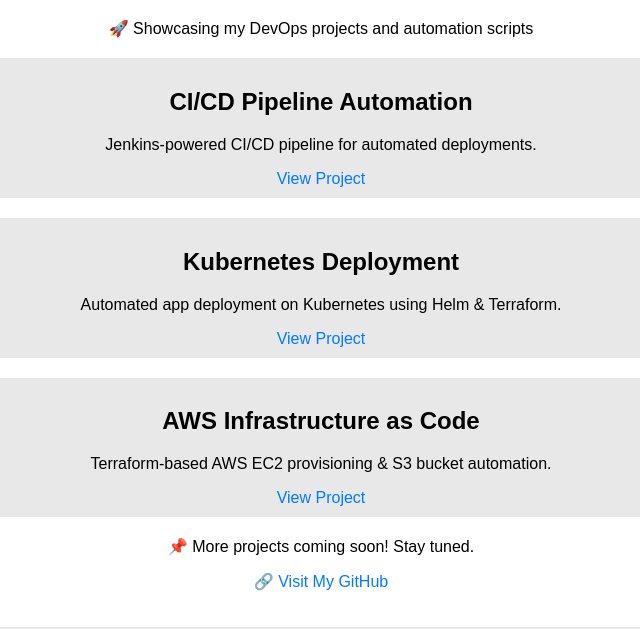
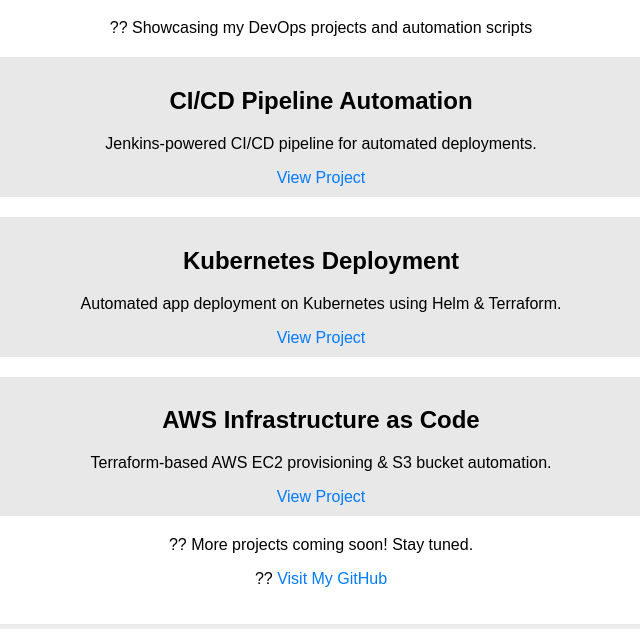
Before and after one commit to arafatyasir-devops/arafatyasir.github.io, a plain HTML site: page index.html in a window 1280 px wide. Shown: the part 89-718 px from the top of the page, without its empty margins (319-959 px from the left). Drawn offline with Linux system fonts and the light colour scheme.

Commit message:
Update index.html

```diff
--- a/index.html
+++ b/index.html
@@ -15,7 +15,7 @@
 <body>
     <div class="container">
         <h1>Welcome to My DevOps Portfolio</h1>
-        <p>🚀 Showcasing my DevOps projects and automation scripts</p>
+        <p>?? Showcasing my DevOps projects and automation scripts</p>
 
         <div class="project">
             <h2>CI/CD Pipeline Automation</h2>
@@ -35,8 +35,8 @@
             <a href="https://github.com/arafatyasir-devops/aws-terraform" target="_blank">View Project</a>
         </div>
 
-        <p>📌 More projects coming soon! Stay tuned.</p>
-        <p>🔗 <a href="https://github.com/arafatyasir-devops" target="_blank">Visit My GitHub</a></p>
+        <p>?? More projects coming soon! Stay tuned.</p>
+        <p>?? <a href="https://github.com/arafatyasir-devops" target="_blank">Visit My GitHub</a></p>
     </div>
 </body>
 </html>
```
